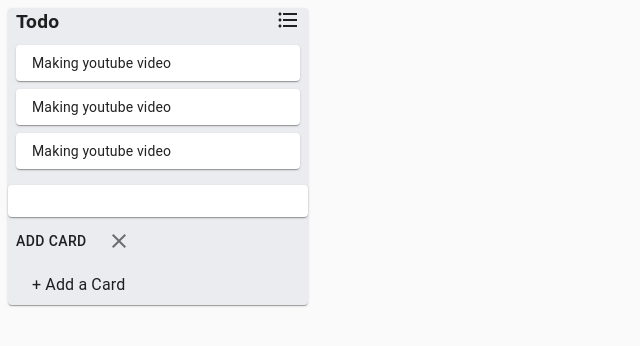
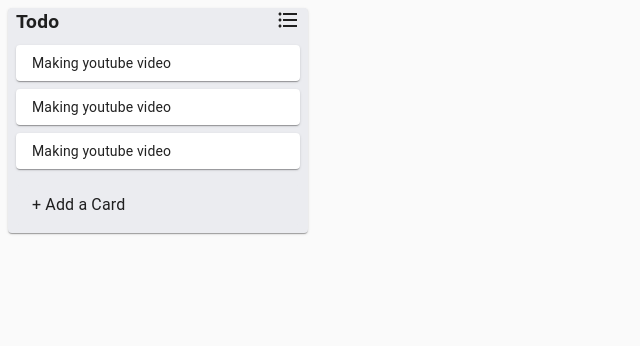
Before and after one commit to Shin-sibainu/trello-tutorial, a React (Create React App) app: page / in a window 1280 px wide. Shown: the top 346 px of the page, without its empty margins (0-640 px from the left). Built offline with nearby package versions, Linux system fonts and the light colour scheme.

Commit message:
add inputCard and cssStyling

```diff
--- a/src/components/Input/InputCard.js
+++ b/src/components/Input/InputCard.js
@@ -1,18 +1,51 @@
 import { Button, IconButton, InputBase, Paper } from "@material-ui/core";
 import React from "react";
+import { fade, makeStyles } from "@material-ui/core/styles";
 import ClearIcon from "@material-ui/icons/Clear";
 
-export default function InputCard() {
+const useStyle = makeStyles((theme) => ({
+  card: {
+    margin: theme.spacing(0, 1, 1, 1),
+    paddingBottom: theme.spacing(4),
+  },
+  input: {
+    margin: theme.spacing(1),
+    //margin: theme.spacing(0, 0, 0, 1),
+  },
+  btnConfirm: {
+    background: "#5AAC44",
+    color: "#fff",
+    "&:hover": {
+      background: fade("#5AAC44", 0.75),
+    },
+  },
+  confirm: {
+    margin: theme.spacing(0, 1, 1, 1),
+  },
+}));
+
+export default function InputCard({ setOpen }) {
+  const classes = useStyle();
   return (
     <div>
       <div>
-        <Paper>
-          <InputBase multiline fullWidth />
+        <Paper className={classes.card}>
+          <InputBase
+            multiline
+            fullWidth
+            inputProp={{
+              className: classes.input,
+            }}
+            placeholder="Enter a title of this card..."
+            onBlur={() => setOpen(false)}
+          />
         </Paper>
       </div>
-      <div>
-        <Button>Add Card</Button>
-        <IconButton>
+      <div className={classes.confirm}>
+        <Button className={classes.btnConfirm} onClick={() => setOpen(false)}>
+          Add Card
+        </Button>
+        <IconButton onClick={() => setOpen(false)}>
           <ClearIcon />
         </IconButton>
       </div>
--- a/src/components/Input/InputContainer.js
+++ b/src/components/Input/InputContainer.js
@@ -1,7 +1,8 @@
-import { Paper, Typography } from "@material-ui/core";
+import { Collapse, Paper, Typography } from "@material-ui/core";
 import React from "react";
 import { fade, makeStyles } from "@material-ui/core/styles";
 import InputCard from "./InputCard";
+import { useState } from "react";
 
 const useStyle = makeStyles((theme) => ({
   root: {
@@ -19,12 +20,21 @@ const useStyle = makeStyles((theme) => ({
 
 export default function InputContainer() {
   const classes = useStyle();
+  const [open, setOpen] = useState(false);
   return (
     <div className={classes.root}>
-      <InputCard />
-      <Paper className={classes.addCard} elevation={0}>
-        <Typography>+ Add a Card</Typography>
-      </Paper>
+      <Collapse in={open}>
+        <InputCard setOpen={setOpen} />
+      </Collapse>
+      <Collapse in={!open}>
+        <Paper
+          className={classes.addCard}
+          elevation={0}
+          onClick={() => setOpen(!open)}
+        >
+          <Typography>+ Add a Card</Typography>
+        </Paper>
+      </Collapse>
     </div>
   );
 }
```
